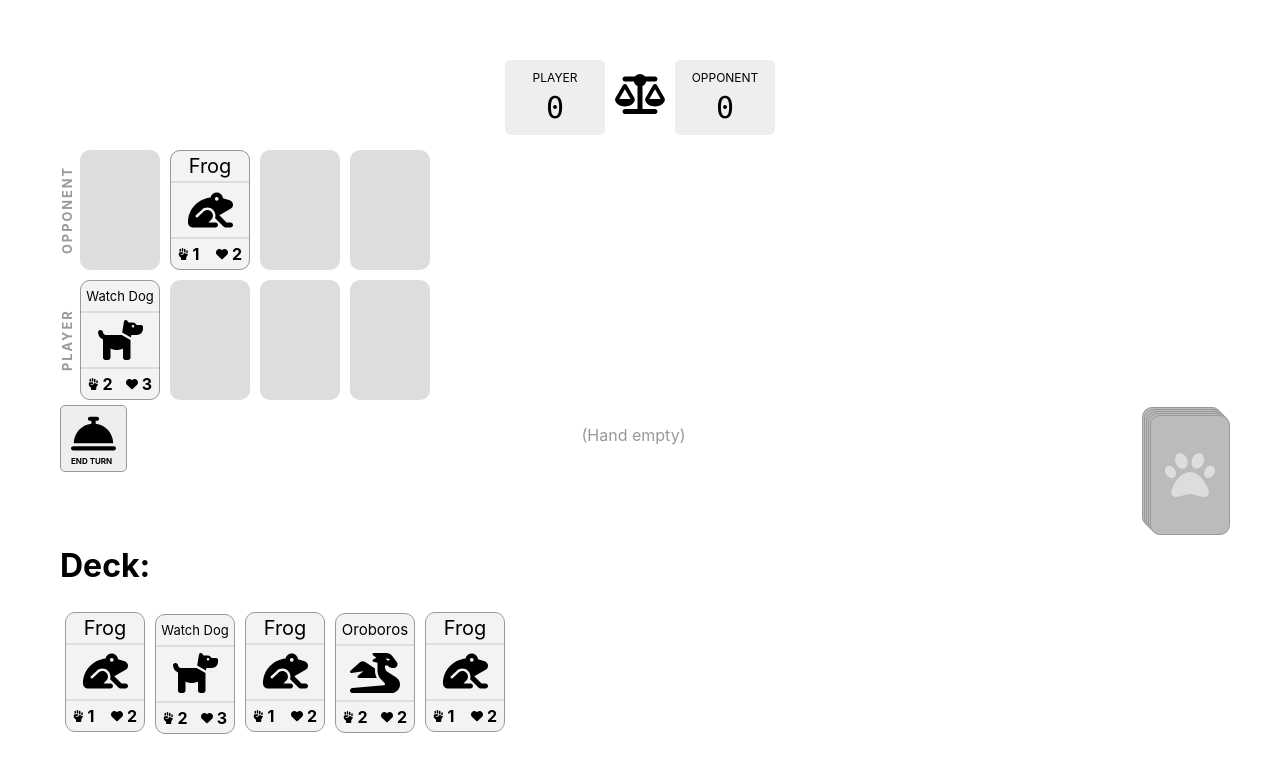
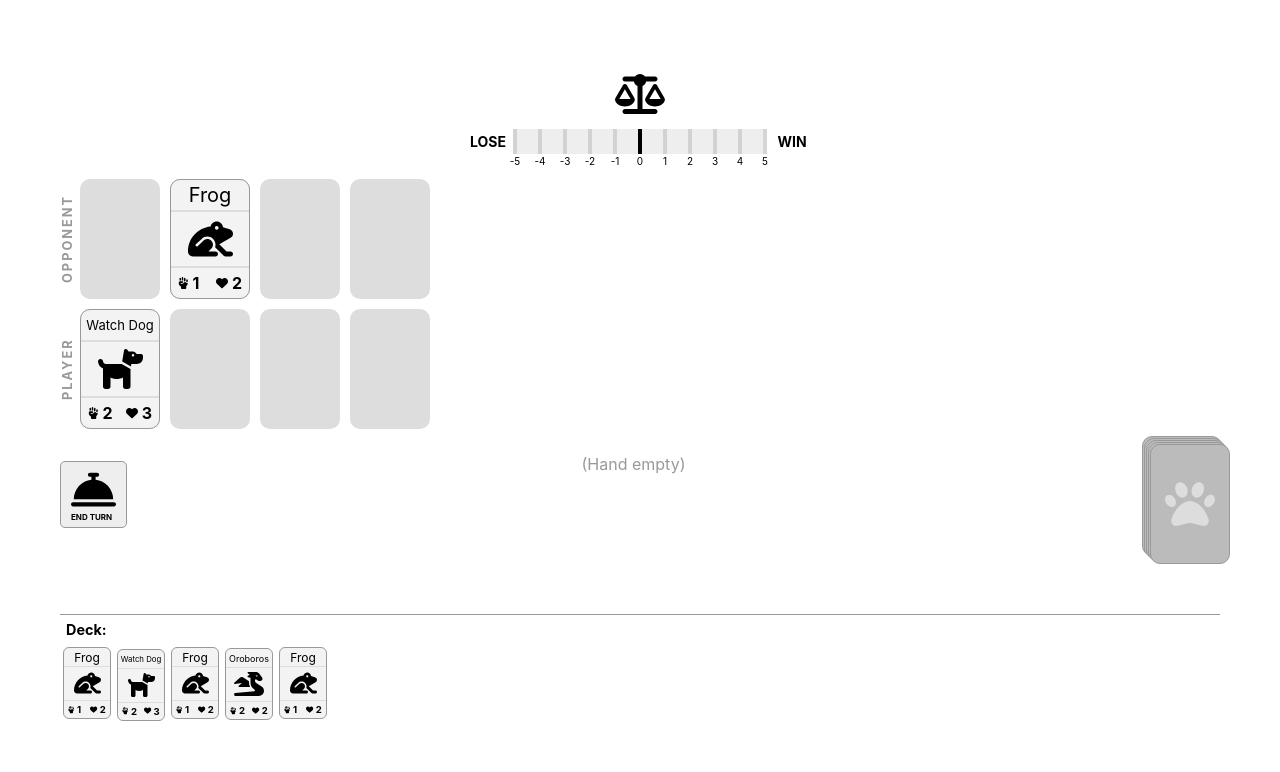
Before and after one commit to allofthenorthwood/card-game, a Next.js app: page / in a window 1280 px wide. Shown: the top 772 px of the page. Built offline with nearby package versions, Linux system fonts and the light colour scheme.

Commit message:
Add Score scale instead of numbers

```diff
--- a/src/components/Game.tsx
+++ b/src/components/Game.tsx
@@ -198,6 +198,7 @@ const Game = () => {
     await dispatch({ type: "start_turn" });
   };
 
+  // TODO: handle max score diff (i.e. > 5) and pass max through to scoreboard
   return (
     <Container>
       <ScoreBoardContainer>
@@ -259,8 +260,10 @@ const Game = () => {
         />
       </UIRow>
 
-      <h1>Deck:</h1>
-      <DisplayCards cards={deck} />
+      <DeckWrapper>
+        <DeckLabel>Deck:</DeckLabel>
+        <DisplayCards cards={deck} />
+      </DeckWrapper>
     </Container>
   );
 };
@@ -271,7 +274,7 @@ const Container = styled.div`
 const ScoreBoardContainer = styled.div`
   display: flex;
   justify-content: center;
-  margin-bottom: 10px;
+  margin-bottom: 5px;
 `;
 
 const UIRow = styled.div`
@@ -280,6 +283,8 @@ const UIRow = styled.div`
 `;
 const EndTurnButtonWrapper = styled.div`
   flex-grow: 0;
+  display: flex;
+  justify-content: center;
 `;
 
 const EndTurnButton = styled.div`
@@ -321,4 +326,15 @@ const RowLabel = styled.div`
   font-size: 0.8em;
 `;
 
+const DeckLabel = styled.div`
+  border-top: 1px solid #999;
+  margin-top: 100px;
+  font-size: 24px;
+  font-weight: bold;
+  padding 10px;
+`;
+const DeckWrapper = styled.div`
+  zoom: 60%;
+`;
+
 export default Game;
--- a/src/components/Scoreboard.tsx
+++ b/src/components/Scoreboard.tsx
@@ -5,6 +5,7 @@ import {
   faScaleUnbalancedFlip,
 } from "@fortawesome/free-solid-svg-icons";
 import styled from "styled-components";
+import _ from "lodash";
 
 const ScoreBoard = ({
   playerScore,
@@ -19,18 +20,34 @@ const ScoreBoard = ({
       : playerScore > opponentScore
       ? faScaleUnbalancedFlip
       : faScaleBalanced;
+
+  const scoreDifference = Math.min(
+    Math.max(playerScore - opponentScore, -5),
+    5
+  );
+  const scaleSize = 5;
   return (
     <Container>
-      <ScoreSide>
-        <Label>Player</Label> <Score>{playerScore}</Score>
-      </ScoreSide>
       <Icon>
         <FontAwesomeIcon icon={icon} />
       </Icon>
 
-      <ScoreSide>
-        <Label>Opponent</Label> <Score>{opponentScore}</Score>
-      </ScoreSide>
+      <ScoreVis>
+        <Label>Lose</Label>
+        <ScoreScale>
+          {Array(scaleSize * 2 + 1)
+            .fill(null)
+            .map((val, idx) => {
+              const cur = idx - scaleSize;
+              return (
+                <ScoreTick center={cur === 0} current={scoreDifference === cur}>
+                  <TickLabel>{cur}</TickLabel>
+                </ScoreTick>
+              );
+            })}
+        </ScoreScale>
+        <Label>Win</Label>
+      </ScoreVis>
     </Container>
   );
 };
@@ -38,21 +55,48 @@ const ScoreBoard = ({
 const Container = styled.div`
   display: flex;
   text-align: center;
+  flex-direction: column;
 `;
-const ScoreSide = styled.div`
-  width: 100px;
-  background: #eee;
-  padding: 10px;
-  border-radius: 5px;
+const ScoreScale = styled.div`
+  display: flex;
 `;
+const size = 25;
 const Label = styled.div`
   text-transform: uppercase;
-  font-size: 12px;
+  font-size: 14px;
+  padding: 0 5px;
+  line-height: ${size}px;
+  font-weight: bold;
+  width: 50px;
 `;
-const Score = styled.div`
-  font-size: 30px;
-  padding-top: 5px;
-  font-family: consolas;
+const ScoreVis = styled.div`
+  display: flex;
+  padding-bottom: 15px;
+`;
+const ScoreTick = styled.div<{ current: boolean; center: boolean }>`
+  width: ${size}px;
+  height: ${size}px;
+  border-color: ${(props) =>
+    props.current ? "#000" : props.center ? "#999" : "#cccc"};
+  border-style: solid;
+  border-width: 0;
+  border-left-width: 4px;
+  background: #eee;
+  line-height: ${size - 1}px;
+  position: relative;
+
+  &:last-of-type {
+    width: 0;
+    background: transparent;
+  }
+`;
+const TickLabel = styled.div`
+  position: absolute;
+  left: -${size / 2 + 2}px;
+  top: ${size * 0.8}px;
+  text-align: center;
+  width: ${size}px;
+  font-size: 10px;
 `;
 const Icon = styled.div`
   font-size: 40px;
```
